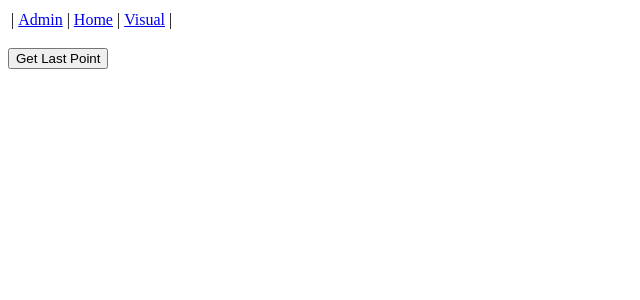
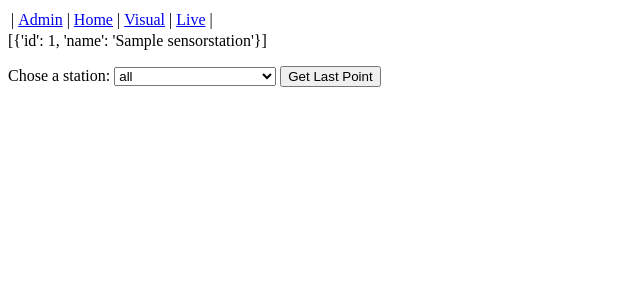
Before and after one commit to LittleTywin/field_stack, a Django app: page /visual/ in a window 1280 px wide. Shown: the top 300 px of the page, without its empty margins (0-640 px from the left). Run offline with Django 4.2, Linux system fonts and the light colour scheme; tables that the repository leaves empty hold one stand-in row (values such as "Sample post"); some libraries are stand-ins or nearby versions.

Commit message:
added a live view showing the last datapoint

```diff
--- a/djangoapp/code/core/static/core/js/visual.js
+++ b/djangoapp/code/core/static/core/js/visual.js
@@ -1,6 +1,16 @@
 $("#btn").click(function(){
-    $.ajax('/visual',
+
+    var station = $("#station_select")[0].value;
+    var csrf = getCookie('csrftoken');
+    console.log(csrf);
+    data = {'stationid':station};
+    console.log(data);
+    $.ajax('/visual/',
     {
+        type: "POST",
+        headers: {'X-CSRFToken': csrf},
+        mode: 'same-origin',
+        data: data,
         dataType: 'json', // type of response data
         timeout: 500,     // timeout milliseconds
         success: function (data,status,xhr) {   // success callback function
@@ -12,5 +22,23 @@ $("#btn").click(function(){
             console.log("Ajax error:" + errorMessage);
         }
     });
+    var a = $("#station_select")[0].value;
+    console.log(a);
 
 });
+
+function getCookie(name) {
+    let cookieValue = null;
+    if (document.cookie && document.cookie !== '') {
+        const cookies = document.cookie.split(';');
+        for (let i = 0; i < cookies.length; i++) {
+            const cookie = cookies[i].trim();
+            // Does this cookie string begin with the name we want?
+            if (cookie.substring(0, name.length + 1) === (name + '=')) {
+                cookieValue = decodeURIComponent(cookie.substring(name.length + 1));
+                break;
+            }
+        }
+    }
+    return cookieValue;
+}
--- a/djangoapp/code/core/templates/core/base.html
+++ b/djangoapp/code/core/templates/core/base.html
@@ -1,3 +1,4 @@
+{%load static%}
 <!DOCTYPE html>
 <html lang="en">
 <head>
@@ -16,6 +17,8 @@
       <td>|</td>
       <td><a href="{%url 'core:visual'%}">Visual</a></td>
       <td>|</td>
+      <td><a href="{%url 'core:live'%}">Live</a></td>
+      <td>|</td>
     </tr>
   </table>
 </head>
@@ -26,6 +29,7 @@
 
 
 </body>
+<script type="text/javascript" src="{% static 'core/js/jquery.js' %}"></script>
 {%block javascript%}
 {%endblock%}
 
--- a/djangoapp/code/core/templates/core/index.html
+++ b/djangoapp/code/core/templates/core/index.html
@@ -1,4 +1,6 @@
+
 {%extends "core/base.html"%}
+{%load static%}
 
 {%block title%}
 index
--- a/djangoapp/code/core/templates/core/visual.html
+++ b/djangoapp/code/core/templates/core/visual.html
@@ -1,18 +1,32 @@
+
 {%extends "core/base.html"%}
+{%load static%}
 
     {%block title%}
         Visualisation page
     {%endblock%}
 
     {%block head%}
-        {%load static%}
+
     {%endblock%}
 
     {%block body%}
-        <p id="out"></p>
-        <button id="btn">Get Last Point</button>
+    {{stations}}
+    {%csrf_token%}
+        <div>
+            <p id="out"></p>
+            <label for="station_select">Chose a station:</label>
+            <select name="station_select" id="station_select">
+                <option value="-1">all</option>
+                {%for station in stations%}
+                <option value="{{station.id}}">{{station.name}}:{{station.id}}</option>
+                {%endfor%}
+
+            </select>
+            <button id="btn">Get Last Point</button>
+        </div>
     {%endblock%}
     {%block javascript%}
-        <script type="text/javascript" src="{% static 'core/js/jquery.js' %}"></script>
+
         <script type="text/javascript" src="{% static 'core/js/visual.js' %}"></script>
     {%endblock%}
--- a/djangoapp/code/core/urls.py
+++ b/djangoapp/code/core/urls.py
@@ -9,4 +9,5 @@ urlpatterns = [
     path('', views.index, name='index'),
     path('api/', csrf_exempt(views.api), name='api'),
     path('visual/', views.visual, name='visual' ),
+    path('live/', views.live, name='live'),
 ]
--- a/djangoapp/code/core/views.py
+++ b/djangoapp/code/core/views.py
@@ -1,5 +1,6 @@
 from django.shortcuts import render
 import json
+from django.forms.models import model_to_dict
 
 from django.http import HttpResponse, Http404, JsonResponse
 from core.models import DataPoint, SensorStation
@@ -26,9 +27,21 @@ def api(request):
 def visual(request):
 
     is_ajax = request.META.get('HTTP_X_REQUESTED_WITH') == 'XMLHttpRequest'
+    if is_ajax and request.method == 'POST':
+        print('ajax data:')
+        print(request.POST)
+        data = list(DataPoint.objects.order_by('-id')[:10].values())
+        #print(data)
+        return JsonResponse({'data':data})
+    data = {'stations':list(SensorStation.objects.all().values())}
+    print(data)
+
+    return render(request,'core/visual.html',data)
+
+def live(request):
+    is_ajax = request.META.get('HTTP_X_REQUESTED_WITH') == 'XMLHttpRequest'
     if is_ajax and request.method == 'GET':
-        data = list(DataPoint.objects.order_by('-id')[:10].values())
-        print(data)
-        return JsonResponse({'data':data})
-
-    return render(request,'core/visual.html')
+        data = model_to_dict(DataPoint.objects.order_by('-timestamp').first())
+        #print(data)
+        return JsonResponse(data)
+    return render(request,'core/live.html')
--- a/pi_worker/code/run.py
+++ b/pi_worker/code/run.py
@@ -54,7 +54,7 @@ def main():
     url='http://'+host+':'+port+post_url
     wait_for_django_server(url, timeout=20)
     while True:
-        time.sleep(30)
+        time.sleep(5)
         print('posting data NOT REALLY!!')
         #r = requests.post(url+'api/', get_data_point(123456789))
         #print(r.status_code)
```
Also changed, not shown: djangoapp/code/core/static/core/js/live.js (added, +18 -0 lines), djangoapp/code/core/templates/core/live.html (added, +22 -0 lines).
